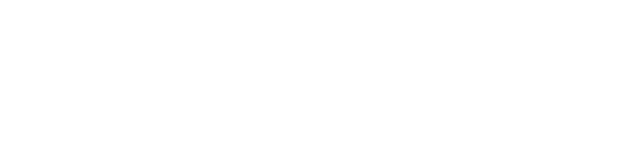
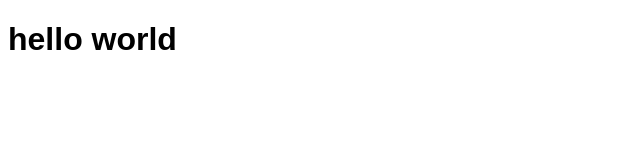
Before and after one commit to yosunagaai/test.github.io, a plain HTML site: page index.html in a window 1280 px wide. Shown: the whole page, without its empty margins (0-640 px from the left). Drawn offline with Linux system fonts and the light colour scheme.

Commit message:
Mengubah file index.html dan menambahkan file styles.css

```diff
--- a/index.html
+++ b/index.html
@@ -4,9 +4,10 @@
     <meta charset="UTF-8">
     <meta http-equiv="X-UA-Compatible" content="IE=edge">
     <meta name="viewport" content="width=device-width, initial-scale=1.0">
+    <link rel="stylesheet" href="style.css">
     <title>Document</title>
 </head>
 <body>
-
+    <h1>hello world</h1>
 </body>
 </html>
--- /dev/null
+++ b/style.css
@@ -0,0 +1,3 @@
+body {
+    font-family: Arial, Helvetica, sans-serif;
+}
```
